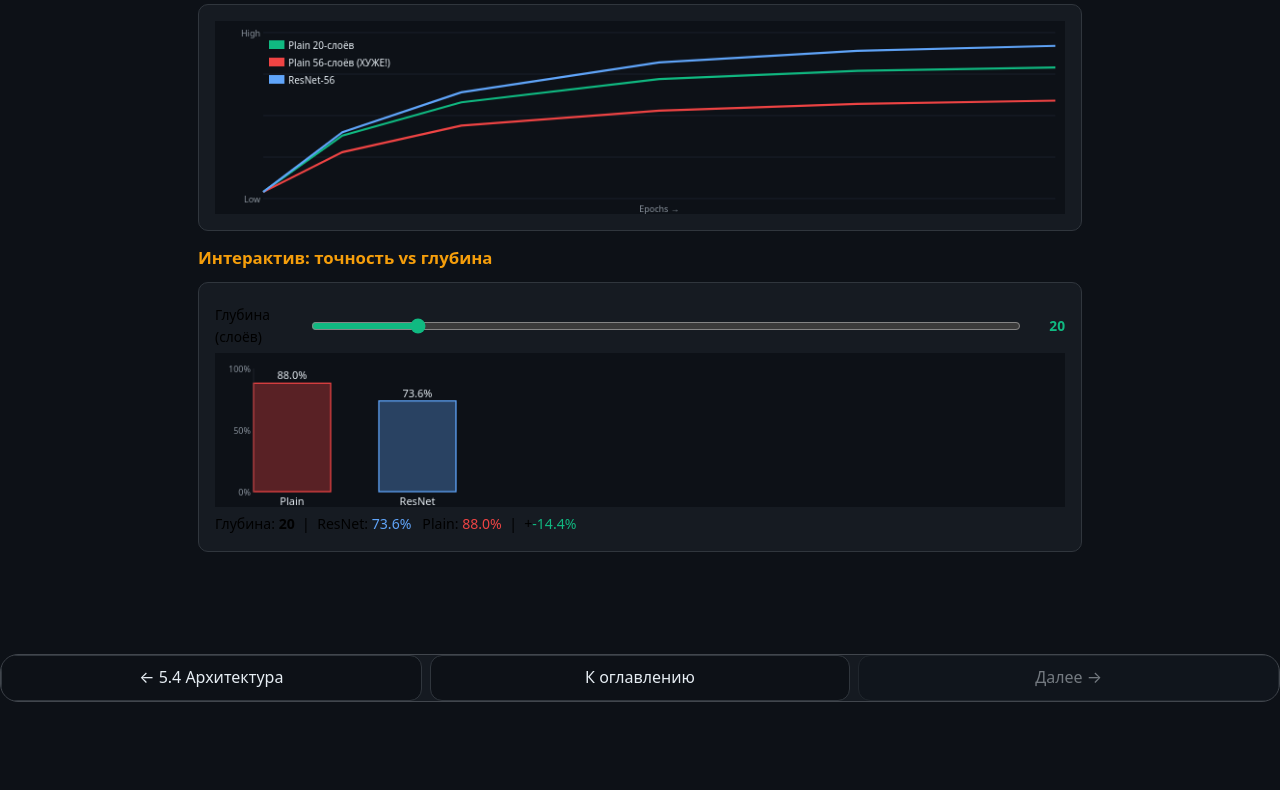
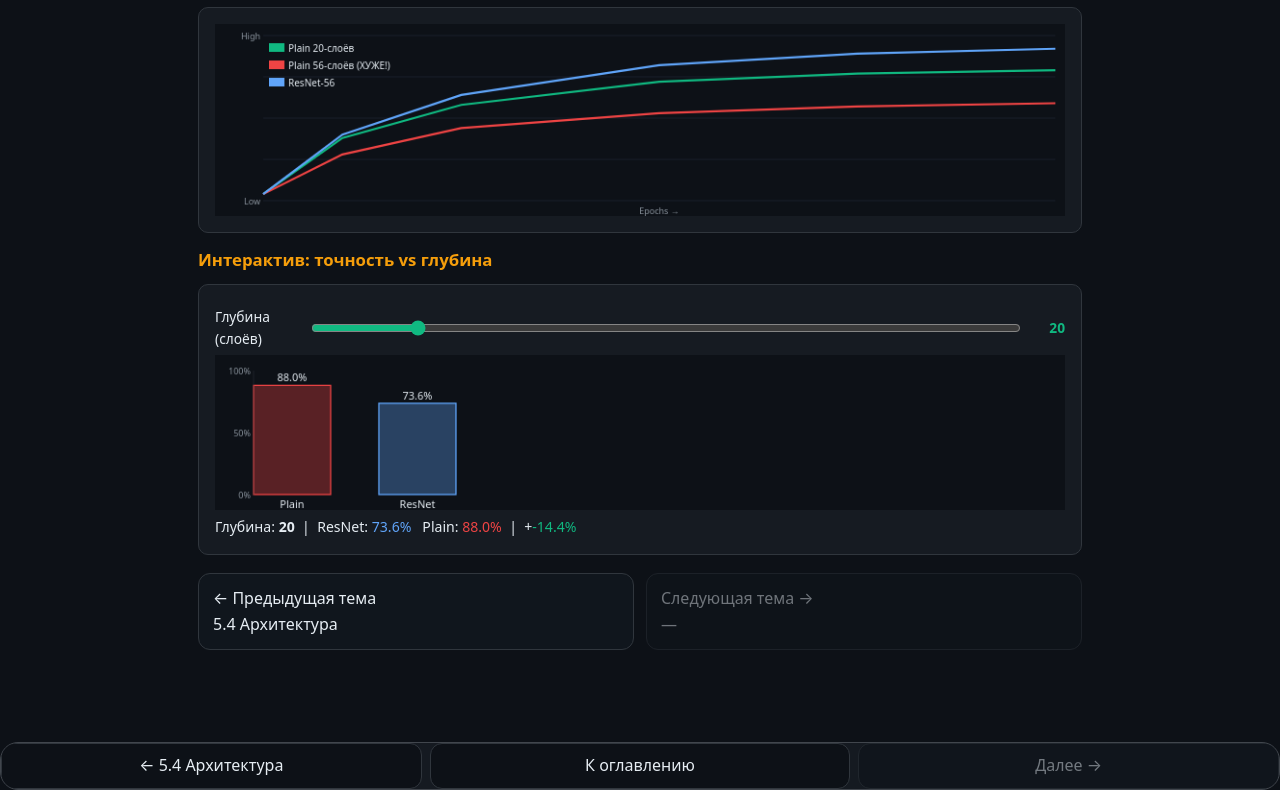
Before and after one commit to GAndrSky/ml-notes, a plain HTML site: page 05_architectures/05_resnet_normalization.html in a window 1280 px wide. Shown: the part 1153-1943 px from the top of the page. Before the commit the page ends 1855 px from the top, so only its background shows below. Drawn offline with Linux system fonts and the light colour scheme.

Commit message:
Add footer navigation links for improved page navigation

```diff
--- a/05_architectures/05_resnet_normalization.html
+++ b/05_architectures/05_resnet_normalization.html
@@ -3,7 +3,7 @@
 <head>
 <meta charset="UTF-8"><link rel="stylesheet" href="../shared-nav.css">
 <style>
-:root{--bg:#0d1117;--card:#161b22;--bd:#30363d;--a:#f59e0b;--g:#10b981;--r:#ef4444;--b:#60a5fa;--p:#a78bfa;--tx:#e6edf3;--mu:#8b949e}
+:root{--bg:#0d1117;--card:#161b22;--bd:#30363d;--a:#f59e0b;--g:#10b981;--r:#ef4444;--b:#60a5fa;--p:#a78bfa;--tx:#e6edf3;--mu:#8b949e;--border:#30363d;--amber:#f59e0b;--green:#10b981;--red:#ef4444;--blue:#60a5fa;--purple:#a78bfa;--text:#e6edf3;--muted:#8b949e}
 *{box-sizing:border-box;margin:0;padding:0}
 body{background:var(--bg);color:var(--tx);font-family:system-ui,sans-serif;padding:16px;line-height:1.5}
 h1{font-size:1.35em;margin-bottom:3px}
@@ -12,7 +12,7 @@ h3{font-size:.95em;color:var(--g);margin:10px 0 4px}
 .card{background:var(--card);border:1px solid var(--bd);border-radius:10px;padding:16px;margin:10px 0}
 .fm{font-family:'Courier New',monospace;font-size:.88em;background:#0d1117;padding:8px 12px;border-radius:6px;border-left:3px solid var(--a);margin:8px 0;overflow-x:auto;white-space:pre;line-height:1.55}
 .ha{color:var(--a);font-weight:600}.hg{color:var(--g);font-weight:600}.hb{color:var(--b);font-weight:600}.hr{color:var(--r);font-weight:600}.hp{color:var(--p);font-weight:600}
-.mu{color:var(--mu);font-size:.85em}
+.mu{color:var(--muted);font-size:.88em}
 .tabs{display:flex;gap:4px;margin-bottom:10px;flex-wrap:wrap}
 .tab{background:var(--card);border:1px solid var(--bd);color:var(--mu);padding:5px 11px;border-radius:7px;cursor:pointer;font-size:.85em}
 .tab.active{border-color:var(--a);color:var(--a)}
--- a/shared-nav.css
+++ b/shared-nav.css
@@ -229,6 +229,39 @@
   text-align: center;
 }
 
+.footer-nav {
+  display: flex;
+  justify-content: space-between;
+  gap: 12px;
+  margin-top: 18px;
+}
+
+.footer-link {
+  flex: 1;
+  text-decoration: none;
+  color: var(--text, #e6edf3);
+  border: 1px solid var(--border, #30363d);
+  background: #10161d;
+  border-radius: 12px;
+  padding: 12px 14px;
+  transition: border-color 0.18s ease, transform 0.18s ease, color 0.18s ease;
+}
+
+.footer-link:hover {
+  border-color: var(--amber, #f59e0b);
+  color: var(--text, #e6edf3);
+  transform: translateY(-1px);
+}
+
+.footer-link.is-disabled {
+  opacity: 0.45;
+  pointer-events: none;
+}
+
+.footer-link .muted {
+  display: block;
+}
+
 @media (max-width: 940px) {
   .ml-page-nav__toolbar {
     grid-template-columns: 1fr;
@@ -245,7 +278,8 @@
 
 @media (max-width: 700px) {
   .ml-page-nav__section-links,
-  .ml-page-nav__pager {
+  .ml-page-nav__pager,
+  .footer-nav {
     grid-template-columns: 1fr;
   }
 
@@ -253,4 +287,8 @@
   .ml-page-nav__panel {
     padding: 12px;
   }
+
+  .footer-nav {
+    display: grid;
+  }
 }
--- a/shared-nav.js
+++ b/shared-nav.js
@@ -112,6 +112,8 @@
 
   const currentPage = pages[currentIndex];
   const currentSection = sections[currentPage.sectionIndex];
+  const previousPage = pages[currentIndex - 1] || null;
+  const nextPage = pages[currentIndex + 1] || null;
   const pageHref = function (page) {
     return new URL(page.path, rootUrl).href;
   };
@@ -197,6 +199,38 @@
     );
   };
 
+  const buildFooterCard = function (page, direction) {
+    const isPrevious = direction === "prev";
+    const fallbackLabel = isPrevious ? "← Предыдущая тема" : "Следующая тема →";
+
+    if (!page) {
+      return (
+        '<span class="footer-link is-disabled">' +
+        '<span class="muted">' +
+        fallbackLabel +
+        "</span>" +
+        "—" +
+        "</span>"
+      );
+    }
+
+    const isBoundary = page.sectionId !== currentPage.sectionId;
+    const kicker = isPrevious
+      ? (isBoundary ? "← Предыдущий блок" : "← Предыдущая тема")
+      : (isBoundary ? "Следующий блок →" : "Следующая тема →");
+
+    return (
+      '<a class="footer-link" href="' +
+      pageHref(page) +
+      '">' +
+      '<span class="muted">' +
+      kicker +
+      "</span>" +
+      page.label +
+      "</a>"
+    );
+  };
+
   const topNav = document.createElement("nav");
   topNav.className = "ml-page-nav";
   if (isOpen) {
@@ -252,6 +286,16 @@
     "</div>";
 
   document.body.insertBefore(topNav, document.body.firstChild);
+
+  const pageShell = document.querySelector(".page");
+  if (pageShell && !pageShell.querySelector(".footer-nav")) {
+    const footerNav = document.createElement("div");
+    footerNav.className = "footer-nav";
+    footerNav.innerHTML =
+      buildFooterCard(previousPage, "prev") +
+      buildFooterCard(nextPage, "next");
+    pageShell.appendChild(footerNav);
+  }
 
   const bottomNav = document.createElement("nav");
   bottomNav.className = "ml-page-nav ml-page-nav--bottom";
```
